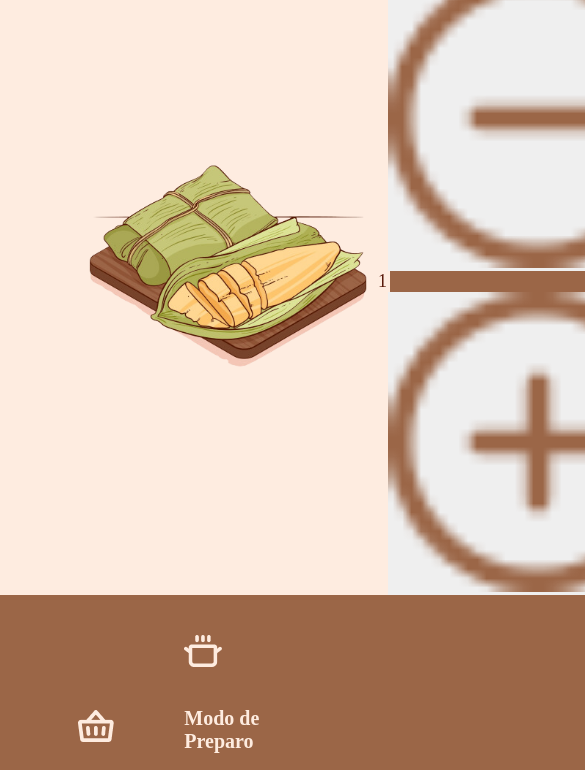
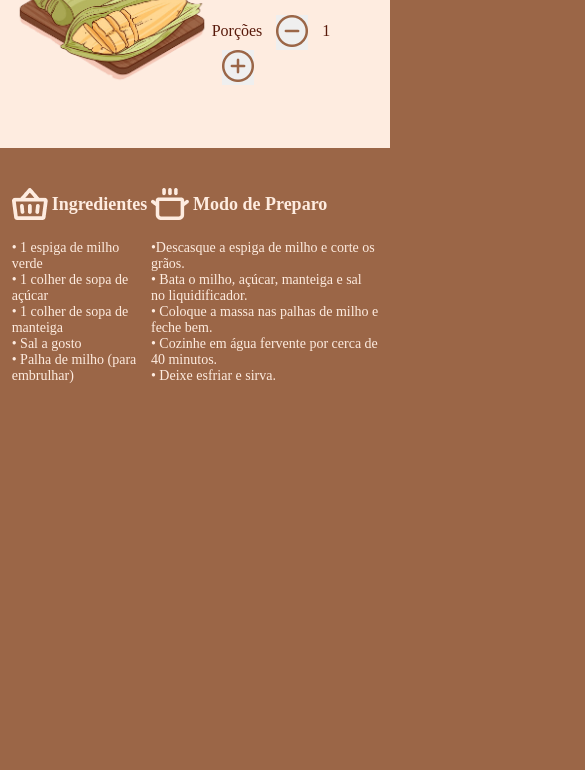
Before and after one commit to GabrielVilarino/gabrielvilarino.github.io, a plain HTML site: page index.html in a window 390 px wide. Shown: the part 139-909 px from the top of the page, 585 px wide, since content can reach past the window. After the commit the page ends 844 px from the top, so only its background shows below. Drawn offline with Linux system fonts and the light colour scheme.

Commit message:
Alteração de Margens

```diff
--- a/css/style.css
+++ b/css/style.css
@@ -8,8 +8,9 @@ body{
 }
 
 .center {
+    max-width: 1200px;
     margin: 0 auto;
-    padding: 0 20%;
+    padding: 0 3%;
     box-sizing: border-box;
 }
 
@@ -34,7 +35,7 @@ section.conteudo_principal{
 }
 
 .explicativo{
-    margin-right: 17%;
+    margin-right: 12%;
 }
 
 .explicativo h2{
@@ -61,6 +62,11 @@ section.conteudo_principal{
     border: none;
     vertical-align: middle;
     margin: 0 10px;
+}
+
+.pocoes button img{
+    width: 32px;
+    height: 32px;
 }
 
 .porcoes button:hover{
@@ -114,9 +120,47 @@ section.receita{
 }
 
 @media (max-width: 768px) { /* Adicionando regra de mídia para telas menores */
+    .center {
+        max-width: 800px;
+    }
 
-    .conteudo_principal img{
-        width: 300px;
-        height: auto;
+    .imagem-pamonha img{
+        width: 200px;
+        margin-bottom: 60px;
+    }
+
+    .pocoes button img{
+        width: 32px;
+        height: 32px;
+    }
+
+    .explicativo h2{
+        font-size: 32px;
+
+    }
+
+    .explicativo p{
+        font-size: 16px;
+    }
+
+    .ingredientes h5{
+        color: #FEECE0;
+        font-size: 18px;
+    }
+
+    .ingredientes p{
+        color: #FEECE0;
+        font-size: 14px;
+
+    }
+
+    .preparo h5{
+        color: #FEECE0;
+        font-size: 18px;
+    }
+
+    .preparo p{
+        color: #FEECE0;
+        font-size: 14px;
     }
 }
```
